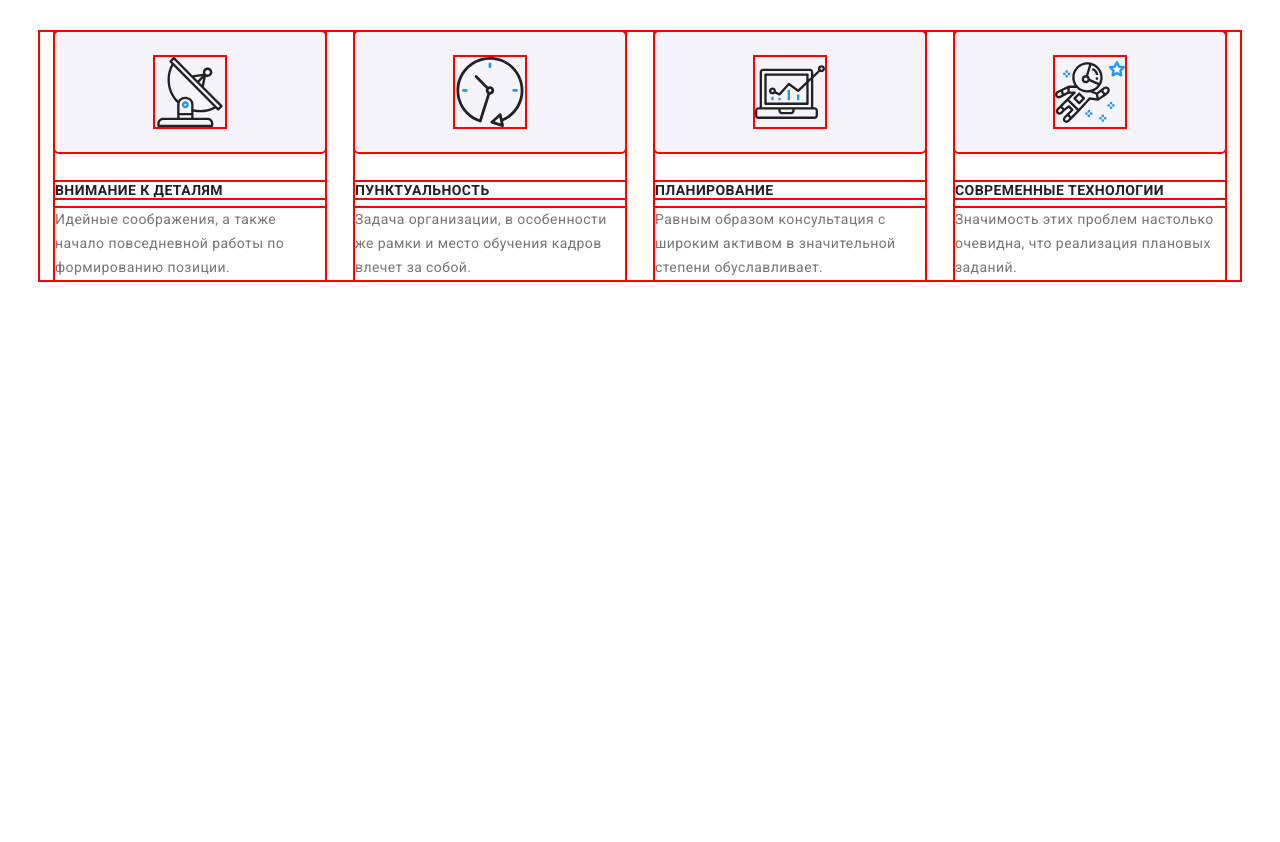
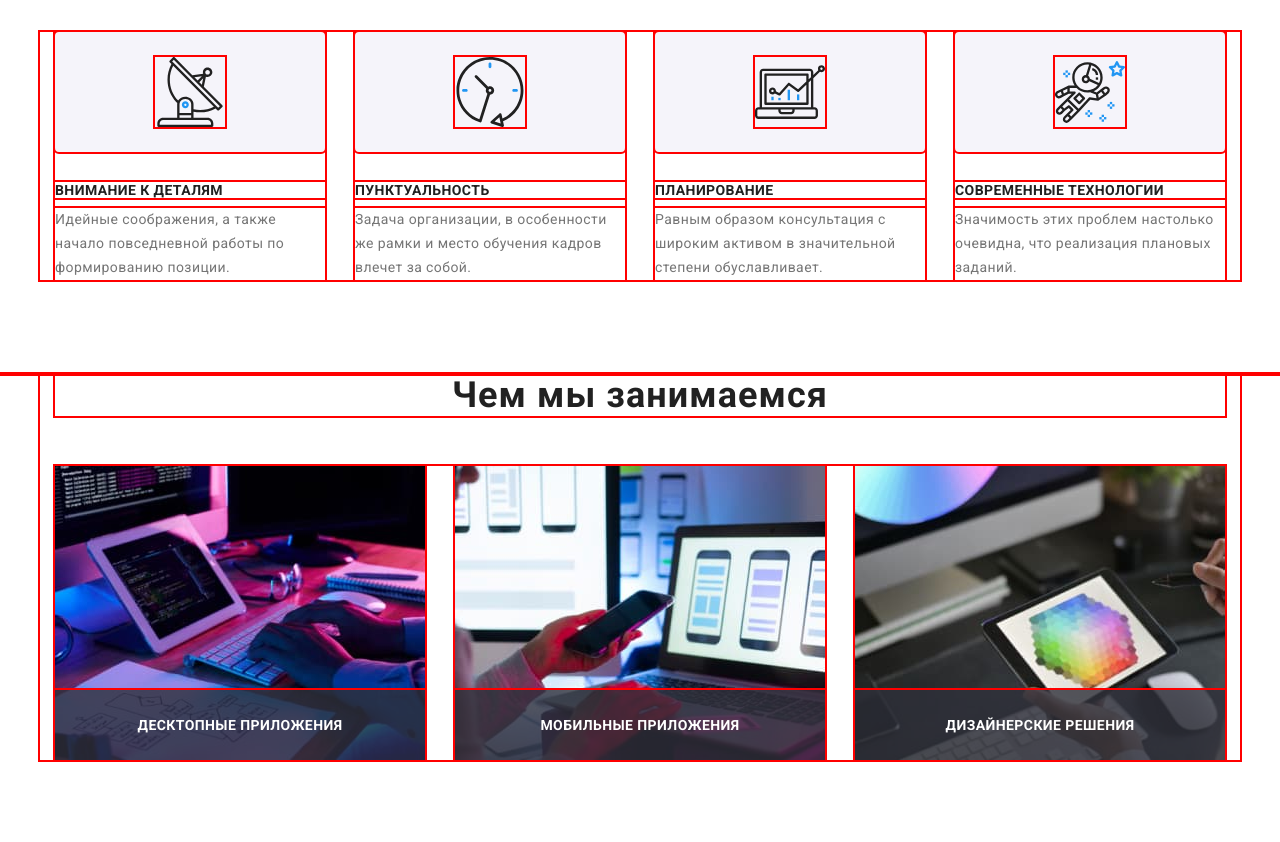
Before and after one commit to tomenko/goit-markup-hw-08, a plain HTML site: page index.html in a window 1280 px wide. Shown: the part 662-1504 px from the top of the page. Before the commit the page ends 1036 px from the top, so only its background shows below. Drawn offline with nearby package versions, Linux system fonts and the light colour scheme.

Commit message:
section-doing

```diff
--- a/index.html
+++ b/index.html
@@ -91,32 +91,32 @@
         </div>
       </section>
       <!--what-are-we-doing-->
-      <!-- <section class="section-doing">
+      <section class="section-doing">
         <div class="container">
           <h2 class="section-doing-title">Чем мы занимаемся</h2>
 
           <ul class="doing-list list">
             <li class="doing-list-item">
               <div>
-                <img src="./images/section-doing/img-1.jpg" alt="Разработчик набирает код" width="370" height="294" />
+                <img srcset="./images/desktop/section-doing/img-1-x1-des.jpg 1x, ./images/desktop/section-doing/img-1-x2-des.jpg 2x" src="./images/desktop/section-doing/img-1-x1-des.jpg" alt="Разработчик набирает код" width="370" height="294" />
                 <p class="doing-subtitle">Десктопные приложения</p>
               </div>
             </li>
             <li class="doing-list-item">
               <div>
-                <img src="./images/section-doing/img-2.jpg" alt="Разработчик разрабатывает макет сайта для телефона" width="370" height="294" />
+                <img srcset="./images/desktop/section-doing/img-2-x1-des.jpg 1x, ./images/desktop/section-doing/img-2-x2-des.jpg 2x" src="./images/desktop/section-doing/img-2-x1-des.jpg" alt="Разработчик разрабатывает макет сайта для телефона" width="370" height="294" />
                 <p class="doing-subtitle">Мобильные приложения</p>
               </div>
             </li>
             <li class="doing-list-item">
               <div>
-                <img src="./images/section-doing/img-3.jpg" alt="Разработчик выбирает цветовую схему" width="370" height="294" />
+                <img srcset="./images/desktop/section-doing/img-3-x1-des.jpg 1x, ./images/desktop/section-doing/img-3-x2-des.jpg 2x" src="./images/desktop/section-doing/img-3-x1-des.jpg" alt="Разработчик выбирает цветовую схему" width="370" height="294" />
                 <p class="doing-subtitle">Дизайнерские решения</p>
               </div>
             </li>
           </ul>
         </div>
-      </section> -->
+      </section>
       <!--our-team-->
       <!-- <section class="section-team">
         <div class="container">
```
